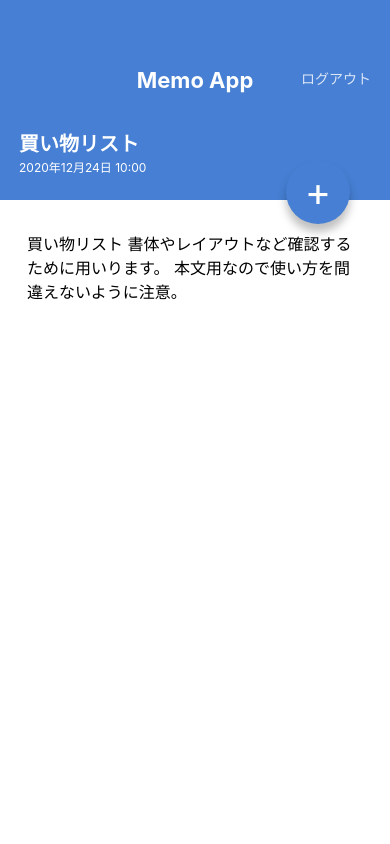
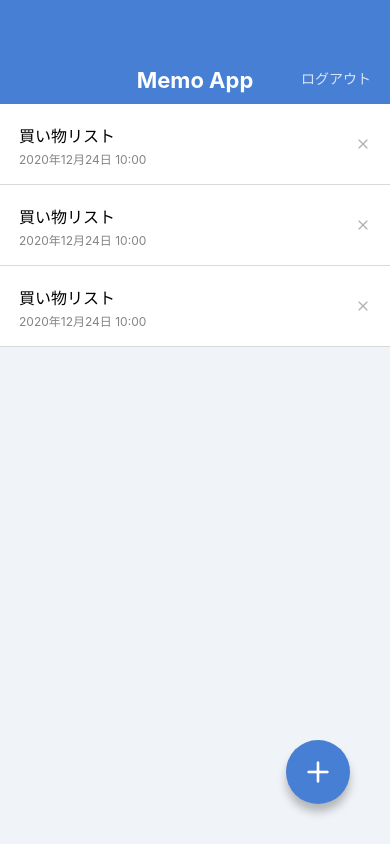
Before and after one commit to Akiyoshi999/Memoapp, a React Native app: screen / in a window 390 px wide. Built offline with nearby package versions, Linux system fonts and the light colour scheme.

Commit message:
Install expor/vector-icons

```diff
--- a/App.jsx
+++ b/App.jsx
@@ -1,7 +1,7 @@
 import React from 'react'
-import MemoDetailScreen from './src/screens/MemoDetailScreen'
+// import MemoDetailScreen from './src/screens/MemoDetailScreen'
 import MemoListScreen from './src/screens/MemoListScreen'
 
 export default function App() {
-  return <MemoDetailScreen />
+  return <MemoListScreen />
 }
--- a/package.json
+++ b/package.json
@@ -8,6 +8,7 @@
     "eject": "expo eject"
   },
   "dependencies": {
+    "@expo/vector-icons": "^10.2.1",
     "expo": "~42.0.1",
     "expo-status-bar": "~1.0.4",
     "prop-types": "^15.7.2",
--- a/src/components/CircleButton.jsx
+++ b/src/components/CircleButton.jsx
@@ -1,20 +1,21 @@
 import React from 'react'
-import { StyleSheet, Text, View } from 'react-native'
+import { StyleSheet, View } from 'react-native'
 import { shape, string } from 'prop-types'
+import { Feather } from '@expo/vector-icons'
 
 const CircleButton = (props) => {
-  const { children, style } = props
+  const { style, name } = props
 
   return (
     <View style={[styles.circleButton, style]}>
-      <Text style={styles.circleButtonLabel}>{children}</Text>
+      <Feather name={name} size={32} color="white" />
     </View>
   )
 }
 
 CircleButton.propTypes = {
-  children: string.isRequired,
   style: shape(),
+  name: string.isRequired,
 }
 
 CircleButton.defaultProps = {
--- a/src/components/MemoList.jsx
+++ b/src/components/MemoList.jsx
@@ -1,3 +1,4 @@
+import { Feather } from '@expo/vector-icons'
 import React from 'react'
 import { StyleSheet, Text, View } from 'react-native'
 
@@ -9,7 +10,7 @@
         <Text style={styles.memoListItemDate}>2020年12月24日 10:00</Text>
       </View>
       <View>
-        <Text>X</Text>
+        <Feather name="x" size={16} color="#B0B0B0" />
       </View>
     </View>
   )
--- a/src/screens/MemoDetailScreen.jsx
+++ b/src/screens/MemoDetailScreen.jsx
@@ -18,7 +18,7 @@
           本文用なので使い方を間違えないように注意。
         </Text>
       </ScrollView>
-      <CircleButton style={{ top: 160, bottom: 'auto' }}>+</CircleButton>
+      <CircleButton style={{ top: 160, bottom: 'auto' }} name="edit-2" />
     </View>
   )
 }
--- a/src/screens/MemoListScreen.jsx
+++ b/src/screens/MemoListScreen.jsx
@@ -17,7 +17,7 @@
         <MemoList />
       </View>
 
-      <CircleButton>+</CircleButton>
+      <CircleButton name="plus" />
     </View>
   )
 }
```
Also changed, not shown: 1 other file (tests, documents, lock files or other folders).
